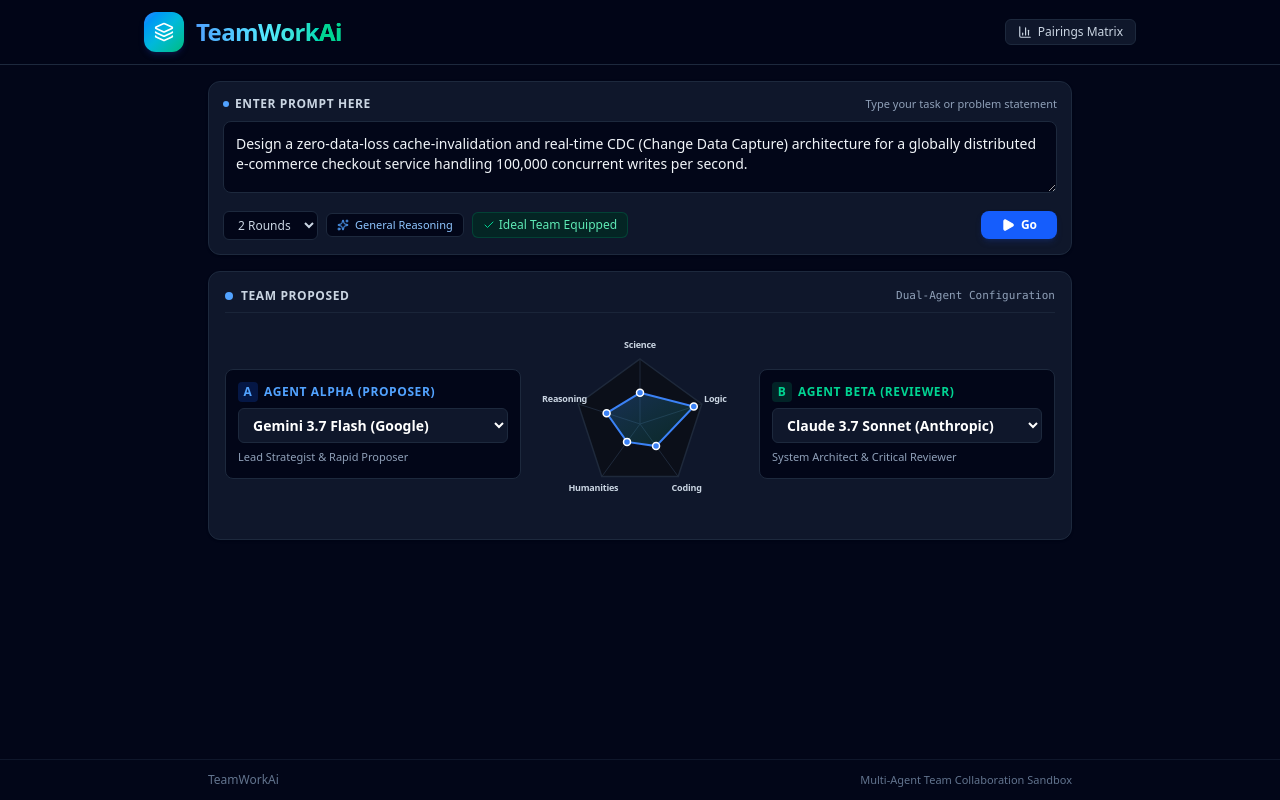
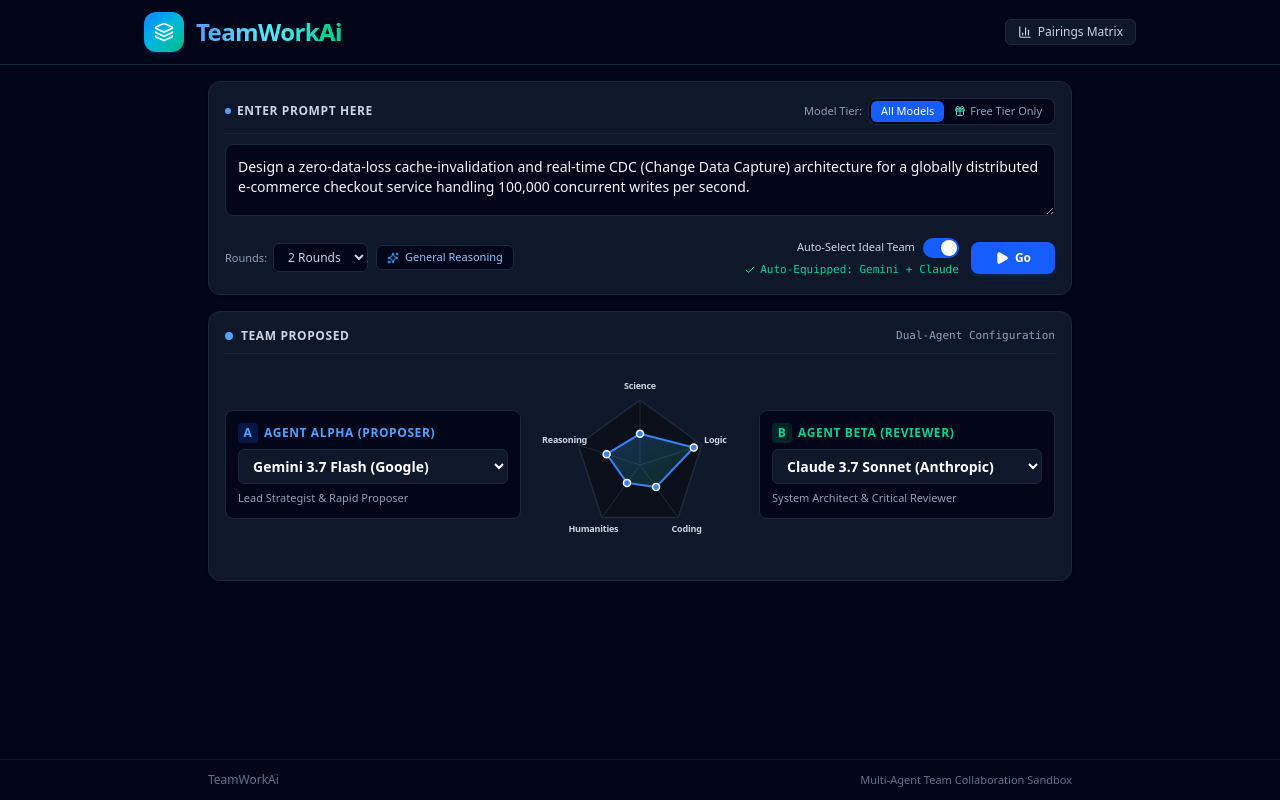
Before and after one commit to GlimmaryKarlR/TeamWork, a React (Vite) app: page / in a window 1280 px wide. Built offline with nearby package versions, Linux system fonts and the light colour scheme.

Commit message:
feat(models): add free-tier filtering and auto-selection
Introduced a free-tier filter for supported models and updated the team recommendation engine to honor tier availability. Added UI controls to toggle auto-selection and model tier visibility.

```diff
--- a/src/App.tsx
+++ b/src/App.tsx
@@ -3,9 +3,10 @@
  * SPDX-License-Identifier: Apache-2.0
  */
 
-import React, { useState } from 'react';
+import React, { useState, useEffect } from 'react';
 import { LLMModel, CollaborationProtocol, DialogueTurn, FinalConsensus } from './types';
 import { SUPPORTED_MODELS, PRESET_TASKS } from './data/benchmarkData';
+import { recommendIdealTeamForTask } from './data/radarData';
 import { Header } from './components/Header';
 import { TeamingHeatmap } from './components/TeamingHeatmap';
 import { ModelSelector } from './components/ModelSelector';
@@ -18,9 +19,13 @@
   const [betaModel, setBetaModel] = useState<LLMModel>(SUPPORTED_MODELS[1]);
   const [isHeatmapOpen, setIsHeatmapOpen] = useState(false);
 
+  // Workflow automation & Tier selection
+  const [autoSelectTeam, setAutoSelectTeam] = useState<boolean>(true);
+  const [tierFilter, setTierFilter] = useState<'all' | 'free'>('all');
+
   // Task & Protocol state
   const [prompt, setPrompt] = useState<string>(PRESET_TASKS[0].prompt);
-  const [protocol, setProtocol] = useState<CollaborationProtocol>('debate_synthesize');
+  const [protocol] = useState<CollaborationProtocol>('debate_synthesize');
   const [rounds, setRounds] = useState<number>(2);
 
   // Execution & dialogue state
@@ -30,12 +35,27 @@
   const [finalConsensus, setFinalConsensus] = useState<FinalConsensus | null>(null);
   const [errorMessage, setErrorMessage] = useState<string | null>(null);
 
+  // Automatically update the equipped team whenever prompt, tier, or auto-toggle changes
+  useEffect(() => {
+    if (autoSelectTeam && prompt.trim()) {
+      const rec = recommendIdealTeamForTask(prompt, tierFilter === 'free');
+      const a = SUPPORTED_MODELS.find((m) => m.id === rec.alphaModelId);
+      const b = SUPPORTED_MODELS.find((m) => m.id === rec.betaModelId);
+      if (a && b) {
+        setAlphaModel(a);
+        setBetaModel(b);
+      }
+    }
+  }, [prompt, tierFilter, autoSelectTeam]);
+
   const handleAlphaChange = (model: LLMModel) => {
     setAlphaModel(model);
+    setAutoSelectTeam(false); // User made explicit custom selection
   };
 
   const handleBetaChange = (model: LLMModel) => {
     setBetaModel(model);
+    setAutoSelectTeam(false); // User made explicit custom selection
   };
 
   const handleSelectPair = (alphaId: string, betaId: string) => {
@@ -43,6 +63,32 @@
     const b = SUPPORTED_MODELS.find((m) => m.id === betaId);
     if (a) setAlphaModel(a);
     if (b) setBetaModel(b);
+  };
+
+  const handleToggleAutoSelect = (enabled: boolean) => {
+    setAutoSelectTeam(enabled);
+    if (enabled && prompt.trim()) {
+      const rec = recommendIdealTeamForTask(prompt, tierFilter === 'free');
+      const a = SUPPORTED_MODELS.find((m) => m.id === rec.alphaModelId);
+      const b = SUPPORTED_MODELS.find((m) => m.id === rec.betaModelId);
+      if (a && b) {
+        setAlphaModel(a);
+        setBetaModel(b);
+      }
+    }
+  };
+
+  const handleTierFilterChange = (tier: 'all' | 'free') => {
+    setTierFilter(tier);
+    if (tier === 'free') {
+      const freeModels = SUPPORTED_MODELS.filter((m) => m.isFree);
+      if (!alphaModel.isFree && freeModels[0]) {
+        setAlphaModel(freeModels[0]);
+      }
+      if (!betaModel.isFree && freeModels[1]) {
+        setBetaModel(freeModels[1]);
+      }
+    }
   };
 
   const handleRunMatchup = async () => {
@@ -116,7 +162,7 @@
           </div>
         )}
 
-        {/* 1. Task Input (Positioned ABOVE the Models with Real-Time AI Team Analysis) */}
+        {/* 1. Task Input with Auto-Select Slider Toggle, Free Tier Filter, and Go Button */}
         <TaskInput
           prompt={prompt}
           onPromptChange={setPrompt}
@@ -127,6 +173,10 @@
           loadingStep={loadingStep}
           currentAlphaId={alphaModel.id}
           currentBetaId={betaModel.id}
+          autoSelectTeam={autoSelectTeam}
+          onToggleAutoSelect={handleToggleAutoSelect}
+          tierFilter={tierFilter}
+          onTierFilterChange={handleTierFilterChange}
           onSelectTeam={handleSelectPair}
         />
 
@@ -134,6 +184,7 @@
         <ModelSelector
           alphaModel={alphaModel}
           betaModel={betaModel}
+          tierFilter={tierFilter}
           onAlphaChange={handleAlphaChange}
           onBetaChange={handleBetaChange}
         />
--- a/src/components/ModelSelector.tsx
+++ b/src/components/ModelSelector.tsx
@@ -3,10 +3,12 @@
 import { SUPPORTED_MODELS } from '../data/benchmarkData';
 import { getRadarProfileForTeam } from '../data/radarData';
 import { TeamRadarChart } from './TeamRadarChart';
+import { Gift } from 'lucide-react';
 
 interface ModelSelectorProps {
   alphaModel: LLMModel;
   betaModel: LLMModel;
+  tierFilter: 'all' | 'free';
   onAlphaChange: (model: LLMModel) => void;
   onBetaChange: (model: LLMModel) => void;
 }
@@ -14,11 +16,17 @@
 export const ModelSelector: React.FC<ModelSelectorProps> = ({
   alphaModel,
   betaModel,
+  tierFilter,
   onAlphaChange,
   onBetaChange,
 }) => {
   // Compute radar profile for current pairing
   const profile = getRadarProfileForTeam(alphaModel.id, betaModel.id);
+
+  // Available models depending on tier filter
+  const availableModels = tierFilter === 'free'
+    ? SUPPORTED_MODELS.filter((m) => m.isFree)
+    : SUPPORTED_MODELS;
 
   return (
     <div className="bg-slate-900 border border-slate-800 rounded-xl p-4 mb-4 shadow-sm">
@@ -29,6 +37,11 @@
           <h2 className="text-xs font-bold uppercase tracking-wider text-slate-300">
             Team Proposed
           </h2>
+          {tierFilter === 'free' && (
+            <span className="inline-flex items-center gap-1 px-2 py-0.5 rounded text-[10px] font-mono font-bold bg-emerald-950/80 text-emerald-300 border border-emerald-800/50">
+              <Gift className="w-2.5 h-2.5" /> Free Tier Active
+            </span>
+          )}
         </div>
         <span className="text-[11px] text-slate-400 font-mono">
           Dual-Agent Configuration
@@ -38,11 +51,18 @@
       <div className="flex flex-col md:flex-row items-center justify-between gap-4">
         {/* Agent Alpha Model Dropdown */}
         <div className="flex-1 w-full bg-slate-950 p-3 rounded-lg border border-slate-800 flex flex-col gap-1.5">
+          <div className="flex items-center justify-between">
             <div className="flex items-center gap-1.5 text-xs text-blue-400 font-semibold uppercase tracking-wider">
               <span className="w-5 h-5 rounded bg-blue-600/20 text-blue-400 font-bold text-xs flex items-center justify-center">
                 α
               </span>
               <span>Agent Alpha (Proposer)</span>
+            </div>
+            {alphaModel.isFree && (
+              <span className="text-[10px] font-semibold text-emerald-400 bg-emerald-950/80 px-1.5 py-0.5 rounded border border-emerald-800/40">
+                FREE
+              </span>
+            )}
           </div>
           <select
             id="agent-alpha-select"
@@ -53,9 +73,9 @@
             }}
             className="w-full bg-slate-900 border border-slate-800 rounded-md px-2.5 py-1.5 text-sm font-semibold text-white focus:outline-none focus:ring-1 focus:ring-blue-500 cursor-pointer"
           >
-            {SUPPORTED_MODELS.map((model) => (
+            {availableModels.map((model) => (
               <option key={model.id} value={model.id} className="bg-slate-900 text-white">
-                {model.name} ({model.provider})
+                {model.name} ({model.provider}) {model.isFree ? '• FREE' : ''}
               </option>
             ))}
           </select>
@@ -76,11 +96,18 @@
 
         {/* Agent Beta Model Dropdown */}
         <div className="flex-1 w-full bg-slate-950 p-3 rounded-lg border border-slate-800 flex flex-col gap-1.5">
+          <div className="flex items-center justify-between">
             <div className="flex items-center gap-1.5 text-xs text-emerald-400 font-semibold uppercase tracking-wider">
               <span className="w-5 h-5 rounded bg-emerald-600/20 text-emerald-400 font-bold text-xs flex items-center justify-center">
                 β
               </span>
               <span>Agent Beta (Reviewer)</span>
+            </div>
+            {betaModel.isFree && (
+              <span className="text-[10px] font-semibold text-emerald-400 bg-emerald-950/80 px-1.5 py-0.5 rounded border border-emerald-800/40">
+                FREE
+              </span>
+            )}
           </div>
           <select
             id="agent-beta-select"
@@ -91,9 +118,9 @@
             }}
             className="w-full bg-slate-900 border border-slate-800 rounded-md px-2.5 py-1.5 text-sm font-semibold text-white focus:outline-none focus:ring-1 focus:ring-emerald-500 cursor-pointer"
           >
-            {SUPPORTED_MODELS.map((model) => (
+            {availableModels.map((model) => (
               <option key={model.id} value={model.id} className="bg-slate-900 text-white">
-                {model.name} ({model.provider})
+                {model.name} ({model.provider}) {model.isFree ? '• FREE' : ''}
               </option>
             ))}
           </select>
--- a/src/components/TaskInput.tsx
+++ b/src/components/TaskInput.tsx
@@ -1,7 +1,7 @@
 import React, { useMemo } from 'react';
 import { SUPPORTED_MODELS } from '../data/benchmarkData';
 import { recommendIdealTeamForTask, TeamRecommendation } from '../data/radarData';
-import { Play, RefreshCw, Sparkles, Check } from 'lucide-react';
+import { Play, RefreshCw, Sparkles, Check, Gift, Layers, Sliders } from 'lucide-react';
 
 interface TaskInputProps {
   prompt: string;
@@ -13,6 +13,10 @@
   loadingStep: string;
   currentAlphaId: string;
   currentBetaId: string;
+  autoSelectTeam: boolean;
+  onToggleAutoSelect: (enabled: boolean) => void;
+  tierFilter: 'all' | 'free';
+  onTierFilterChange: (tier: 'all' | 'free') => void;
   onSelectTeam: (alphaId: string, betaId: string) => void;
 }
 
@@ -26,12 +30,16 @@
   loadingStep,
   currentAlphaId,
   currentBetaId,
+  autoSelectTeam,
+  onToggleAutoSelect,
+  tierFilter,
+  onTierFilterChange,
   onSelectTeam,
 }) => {
-  // Analyze prompt in real-time to determine ideal team pairing
+  // Recommend ideal team based on current prompt and tier filter
   const recommendation: TeamRecommendation = useMemo(() => {
-    return recommendIdealTeamForTask(prompt);
-  }, [prompt]);
+    return recommendIdealTeamForTask(prompt, tierFilter === 'free');
+  }, [prompt, tierFilter]);
 
   const alphaRecommended = SUPPORTED_MODELS.find((m) => m.id === recommendation.alphaModelId);
   const betaRecommended = SUPPORTED_MODELS.find((m) => m.id === recommendation.betaModelId);
@@ -40,21 +48,56 @@
     (currentAlphaId === recommendation.alphaModelId && currentBetaId === recommendation.betaModelId) ||
     (currentAlphaId === recommendation.betaModelId && currentBetaId === recommendation.alphaModelId);
 
-  const handleEquipRecommended = () => {
+  const handleManualEquip = () => {
     onSelectTeam(recommendation.alphaModelId, recommendation.betaModelId);
+    if (!autoSelectTeam) {
+      onToggleAutoSelect(true);
+    }
   };
 
   return (
-    <div className="bg-slate-900 border border-slate-800 rounded-xl p-3.5 mb-4 shadow-sm">
-      {/* Header for Prompt Input */}
-      <div className="flex items-center justify-between mb-2">
-        <label htmlFor="custom-task-prompt-input" className="text-xs font-bold uppercase tracking-wider text-slate-300 flex items-center gap-1.5">
+    <div className="bg-slate-900 border border-slate-800 rounded-xl p-4 mb-4 shadow-sm">
+      {/* Header for Prompt Input & Tier Selection */}
+      <div className="flex flex-col sm:flex-row sm:items-center justify-between gap-2 mb-2.5 pb-2 border-b border-slate-800/80">
+        <label
+          htmlFor="custom-task-prompt-input"
+          className="text-xs font-bold uppercase tracking-wider text-slate-300 flex items-center gap-1.5"
+        >
           <span className="w-1.5 h-1.5 rounded-full bg-blue-400" />
           Enter Prompt Here
         </label>
-        <span className="text-[11px] text-slate-400">
-          Type your task or problem statement
-        </span>
+
+        {/* Free Tier vs All Models Selector */}
+        <div className="flex items-center gap-1.5">
+          <span className="text-[11px] text-slate-400 font-medium">Model Tier:</span>
+          <div className="inline-flex p-0.5 rounded-lg bg-slate-950 border border-slate-800">
+            <button
+              id="tier-btn-all"
+              type="button"
+              onClick={() => onTierFilterChange('all')}
+              className={`px-2.5 py-0.5 rounded-md text-[11px] font-medium transition-all cursor-pointer ${
+                tierFilter === 'all'
+                  ? 'bg-blue-600 text-white shadow-sm'
+                  : 'text-slate-400 hover:text-slate-200'
+              }`}
+            >
+              All Models
+            </button>
+            <button
+              id="tier-btn-free"
+              type="button"
+              onClick={() => onTierFilterChange('free')}
+              className={`inline-flex items-center gap-1 px-2.5 py-0.5 rounded-md text-[11px] font-medium transition-all cursor-pointer ${
+                tierFilter === 'free'
+                  ? 'bg-emerald-600 text-white shadow-sm'
+                  : 'text-slate-400 hover:text-emerald-400'
+              }`}
+            >
+              <Gift className="w-3 h-3 text-emerald-300" />
+              <span>Free Tier Only</span>
+            </button>
+          </div>
+        </div>
       </div>
 
       {/* Task input area */}
@@ -70,11 +113,13 @@
         />
       </div>
 
-      {/* Controls row with AI Task Analysis & Ideal Team button right next to Collaborate button */}
-      <div className="flex flex-col sm:flex-row sm:items-center justify-between gap-2.5">
-        {/* Left: Rounds selection + Real-time Domain Tag + Equip Ideal Team Button */}
+      {/* Controls row */}
+      <div className="flex flex-col md:flex-row md:items-center justify-between gap-3 pt-1">
+        {/* Left side: Rounds + Domain tag + Tier indicator */}
         <div className="flex flex-wrap items-center gap-2">
           {/* Rounds */}
+          <div className="flex items-center gap-1.5">
+            <span className="text-[11px] text-slate-400">Rounds:</span>
             <select
               id="rounds-select"
               value={rounds}
@@ -86,8 +131,9 @@
               <option value={2}>2 Rounds</option>
               <option value={3}>3 Rounds</option>
             </select>
+          </div>
 
-          {/* AI Task Analysis Domain Badge */}
+          {/* Domain Badge */}
           <div className="inline-flex items-center gap-1.5 px-2.5 py-1 rounded-md bg-slate-950 border border-slate-800 text-xs">
             <Sparkles className="w-3 h-3 text-blue-400 shrink-0" />
             <span className="text-blue-300 font-medium text-[11px]">
@@ -95,37 +141,72 @@
             </span>
           </div>
 
-          {/* Equip Ideal Team Button */}
+          {tierFilter === 'free' && (
+            <span className="inline-flex items-center gap-1 px-2 py-0.5 rounded bg-emerald-950/70 border border-emerald-800/40 text-[10px] text-emerald-300 font-medium">
+              100% Free Open Models
+            </span>
+          )}
+        </div>
+
+        {/* Right side: Auto-select Slider Toggle and Ideal Team status + Go button */}
+        <div className="flex flex-col sm:flex-row sm:items-center items-end gap-3 shrink-0">
+          {/* Auto-select slider toggle and ideal team info */}
+          <div className="flex flex-col items-end gap-1">
+            {/* Slider Switch */}
+            <div className="flex items-center gap-2">
+              <span className="text-[11px] text-slate-300 font-medium select-none">
+                Auto-Select Ideal Team
+              </span>
               <button
-            id="btn-equip-ideal-team"
-            onClick={handleEquipRecommended}
-            disabled={isCurrentTeamIdeal || isLoading}
-            className={`inline-flex items-center gap-1 px-2.5 py-1 rounded-md text-xs font-medium transition-all ${
-              isCurrentTeamIdeal
-                ? 'bg-emerald-950/70 text-emerald-300 border border-emerald-800/50 cursor-default'
-                : 'bg-slate-800 hover:bg-slate-700 text-slate-200 border border-slate-700 hover:text-white cursor-pointer shadow-sm'
+                id="toggle-auto-select-team"
+                type="button"
+                role="switch"
+                aria-checked={autoSelectTeam}
+                onClick={() => onToggleAutoSelect(!autoSelectTeam)}
+                disabled={isLoading}
+                title={autoSelectTeam ? 'Auto-selection enabled. Click to disable for manual selection.' : 'Click to enable automatic ideal team selection.'}
+                className={`relative inline-flex h-5 w-9 shrink-0 cursor-pointer rounded-full border-2 border-transparent transition-colors duration-200 ease-in-out focus:outline-none ${
+                  autoSelectTeam ? 'bg-blue-600' : 'bg-slate-700'
                 }`}
               >
-            {isCurrentTeamIdeal ? (
-              <>
-                <Check className="w-3 h-3 text-emerald-400" />
-                <span>Ideal Team Equipped</span>
-              </>
-            ) : (
-              <span>Equip Ideal Team ({alphaRecommended?.name.split(' ')[0]} + {betaRecommended?.name.split(' ')[0]})</span>
-            )}
+                <span
+                  className={`pointer-events-none inline-block h-4 w-4 transform rounded-full bg-white shadow ring-0 transition duration-200 ease-in-out ${
+                    autoSelectTeam ? 'translate-x-4' : 'translate-x-0'
+                  }`}
+                />
               </button>
             </div>
 
-        {/* Right: Go Button */}
+            {/* Ideal Team Status Pill directly above Go */}
+            <div className="flex items-center gap-1.5">
+              {autoSelectTeam ? (
+                <div className="inline-flex items-center gap-1 text-[11px] text-emerald-400 font-mono">
+                  <Check className="w-3 h-3 text-emerald-400 shrink-0" />
+                  <span>
+                    Auto-Equipped: {alphaRecommended?.name.split(' ')[0]} + {betaRecommended?.name.split(' ')[0]}
+                  </span>
+                </div>
+              ) : (
+                <button
+                  onClick={handleManualEquip}
+                  type="button"
+                  className="inline-flex items-center gap-1 text-[11px] text-slate-400 hover:text-blue-300 underline cursor-pointer"
+                >
+                  <span>Manual Mode (Click to equip ideal team)</span>
+                </button>
+              )}
+            </div>
+          </div>
+
+          {/* Go Button */}
           <button
             id="btn-run-team-collaboration"
             onClick={onRunMatchup}
             disabled={isLoading || !prompt.trim()}
-          className={`inline-flex items-center justify-center gap-1.5 px-5 py-1.5 rounded-lg text-xs font-bold transition-all shrink-0 ${
+            className={`inline-flex items-center justify-center gap-1.5 px-6 py-2 rounded-lg text-xs font-bold transition-all shrink-0 cursor-pointer shadow-md ${
               isLoading || !prompt.trim()
-              ? 'bg-slate-800 text-slate-500 cursor-not-allowed'
-              : 'bg-blue-600 hover:bg-blue-500 text-white shadow-md shadow-blue-900/30'
+                ? 'bg-slate-800 text-slate-500 cursor-not-allowed shadow-none'
+                : 'bg-blue-600 hover:bg-blue-500 text-white shadow-blue-900/30 active:scale-95'
             }`}
           >
             {isLoading ? (
@@ -142,5 +223,6 @@
           </button>
         </div>
       </div>
+    </div>
   );
 };
--- a/src/data/radarData.ts
+++ b/src/data/radarData.ts
@@ -242,13 +242,60 @@
   alphaModelId: string;
   betaModelId: string;
   reasoning: string;
+  isFreeTier?: boolean;
 }
 
 /**
  * Analyzes the user's task text and returns the optimal teamed model pair from benchmark runs
  */
-export function recommendIdealTeamForTask(prompt: string): TeamRecommendation {
+export function recommendIdealTeamForTask(prompt: string, onlyFreeTier: boolean = false): TeamRecommendation {
   const domain = bucketChallengeType(prompt);
+
+  if (onlyFreeTier) {
+    switch (domain) {
+      case 'Science & STEM':
+        return {
+          domain,
+          alphaModelId: 'deepseek-r1',
+          betaModelId: 'nemotron-3-30b',
+          reasoning: 'Top open-weights mathematical proof and empirical STEM alignment team (100% Free).',
+          isFreeTier: true,
+        };
+      case 'Logic & Strategy':
+        return {
+          domain,
+          alphaModelId: 'deepseek-r1',
+          betaModelId: 'qwen-2.5-72b',
+          reasoning: 'Peak deductive reasoning & mathematical logic open team (100% Free).',
+          isFreeTier: true,
+        };
+      case 'Coding & Tech':
+        return {
+          domain,
+          alphaModelId: 'qwen-2.5-72b',
+          betaModelId: 'deepseek-r1',
+          reasoning: 'Top open SWE-bench code architecture & algorithmic proof team (100% Free).',
+          isFreeTier: true,
+        };
+      case 'Humanities & Law':
+        return {
+          domain,
+          alphaModelId: 'llama-3.3-70b',
+          betaModelId: 'deepseek-v3',
+          reasoning: 'Open conversational breadth & qualitative instruction following team (100% Free).',
+          isFreeTier: true,
+        };
+      case 'General Reasoning':
+      default:
+        return {
+          domain,
+          alphaModelId: 'deepseek-r1',
+          betaModelId: 'qwen-2.5-72b',
+          reasoning: 'Top generalist open weights consensus efficiency team (100% Free).',
+          isFreeTier: true,
+        };
+    }
+  }
 
   switch (domain) {
     case 'Science & STEM':
--- a/src/types.ts
+++ b/src/types.ts
@@ -11,6 +11,7 @@
   badgeBorder: string;
   efficiencyTier: 'S' | 'A' | 'B' | 'C';
   contextWindow: string;
+  isFree?: boolean;
 }
 
 export interface TeamPairBenchmark {
```
Also changed, not shown: src/data/benchmarkData.ts (+10 -0 lines). Lines whose indentation alone changed are shown as unchanged.
